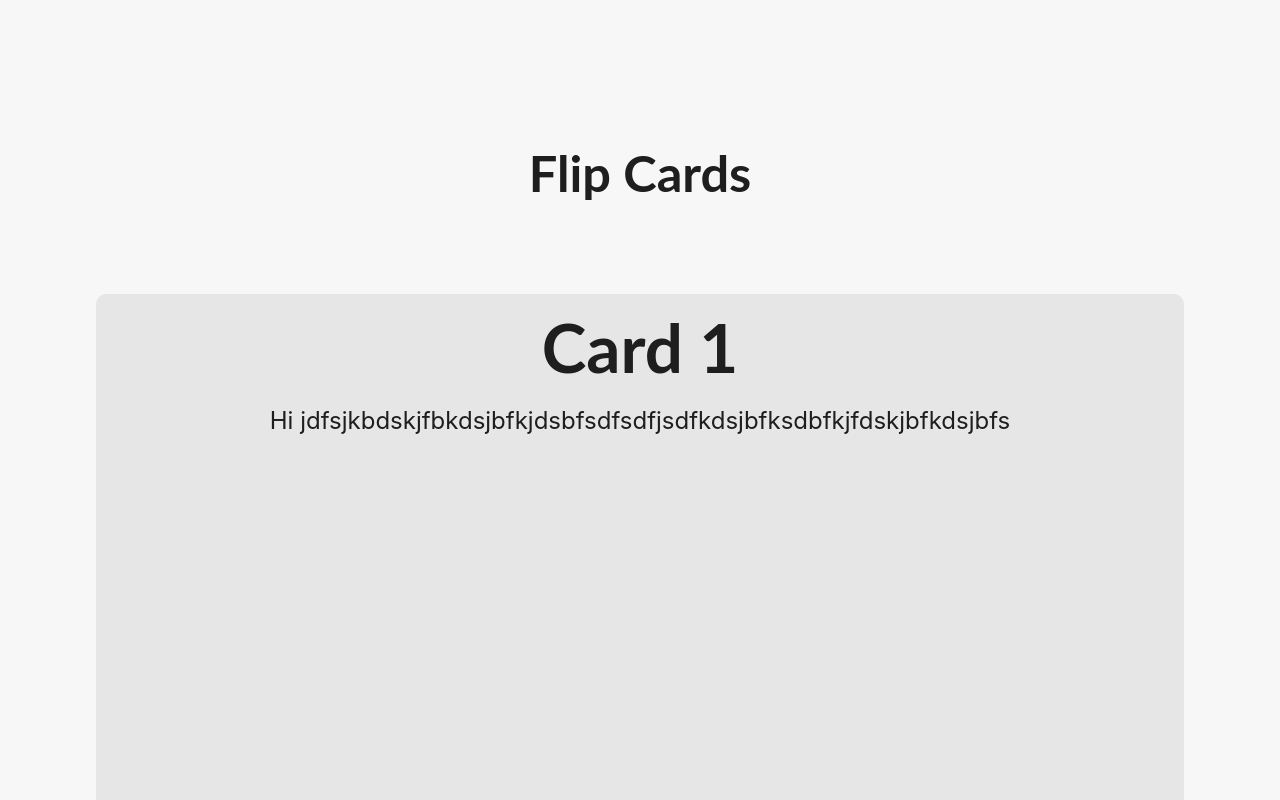
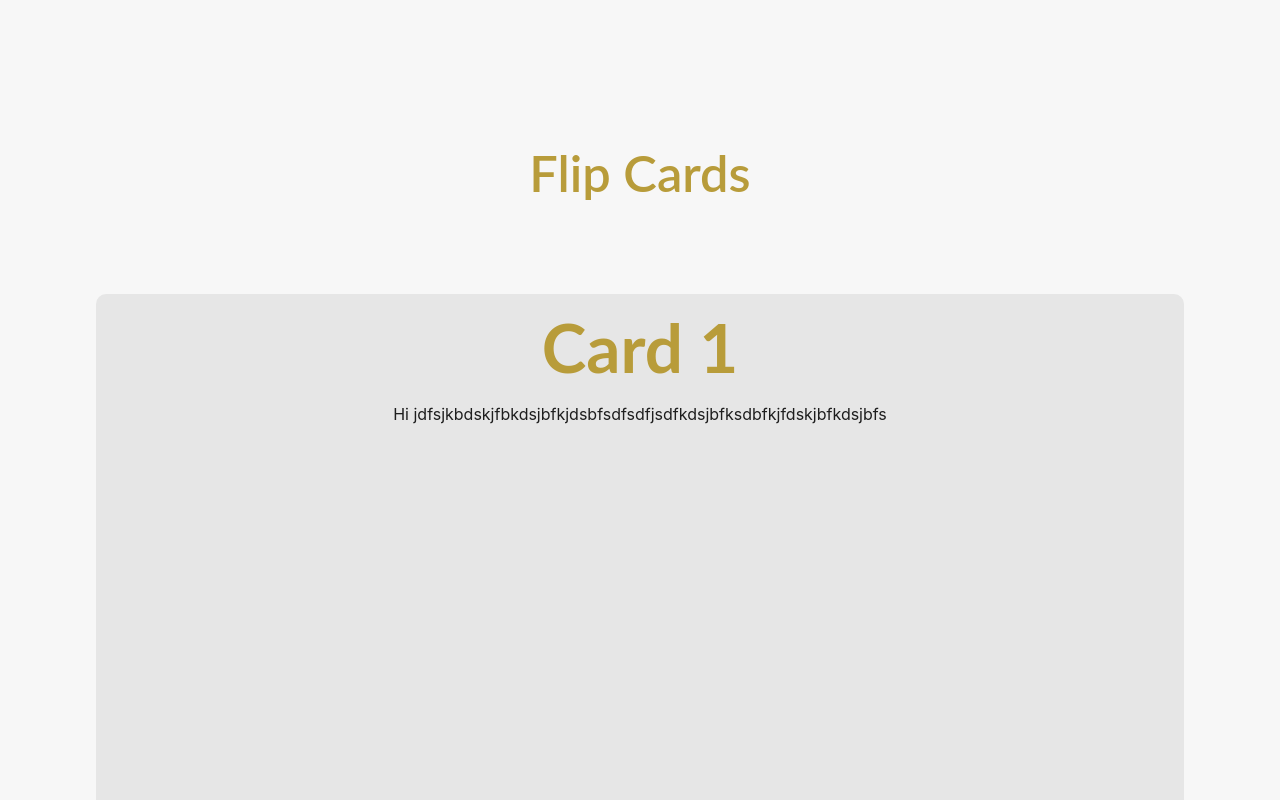
Before and after one commit to haithamhussen33-del/Landing_Page, a React (Vite) app: page / in a window 1280 px wide. Shown: the part 1400-2200 px from the top of the page. Built offline with nearby package versions, Linux system fonts and the light colour scheme.

Commit message:
adjust fonts and some minor fixes

```diff
--- a/src/components/CardTest.jsx
+++ b/src/components/CardTest.jsx
@@ -111,7 +111,7 @@ const OverlayCopy = ({ subheading, heading }) => {
 };
 
 const ExampleContent = () => (
-  <div className="mx-auto grid max-w-5xl grid-cols-1 gap-8 px-4 pb-24 pt-12 md:grid-cols-12 bg-(--accent) rounded-lg">
+  <div className="mx-auto grid max-w-5xl grid-cols-1 gap-8 px-4 pb-24 pt-12 md:grid-cols-12 bg-(--secondary) rounded-lg">
     <h2 className="col-span-1 text-3xl  md:col-span-4">
       Additional content explaining the above card here
     </h2>
--- a/src/index.css
+++ b/src/index.css
@@ -1,5 +1,5 @@
 @import "tailwindcss";
-@import url("https://fonts.googleapis.com/css?family=Lato:700|Inter:400");
+@import url("https://fonts.googleapis.com/css2?family=Inter:wght@400&family=Lato:wght@700;600;500&display=swap");
 * {
   margin: 0;
   padding: 0;
@@ -17,7 +17,6 @@ h3,
 h4,
 h5 {
   font-family: "Lato";
-  font-weight: 700;
 }
 
 html {
@@ -26,14 +25,19 @@ html {
 
 h1 {
   font-size: 4.21rem; /* 67.36px */
+  font-weight: 700;
+  color: var(--primary);
 }
 
 h2 {
   font-size: 3.158rem; /* 50.56px */
+  font-weight: 600;
+  color: var(--primary);
 }
 
 h3 {
   font-size: 2.369rem; /* 37.92px */
+  font-weight: 500;
 }
 
 h4 {
--- a/src/styles/services1.css
+++ b/src/styles/services1.css
@@ -1,7 +1,3 @@
-section {
-  padding: 60px 20px;
-}
-
 /* Flip */
 .flip-container1 {
   display: block;
@@ -14,6 +10,3 @@ section {
   border-radius: 10px;
   margin-top: 5rem;
 }
-.flip-card1 p {
-  font-size: x-large;
-}
```
